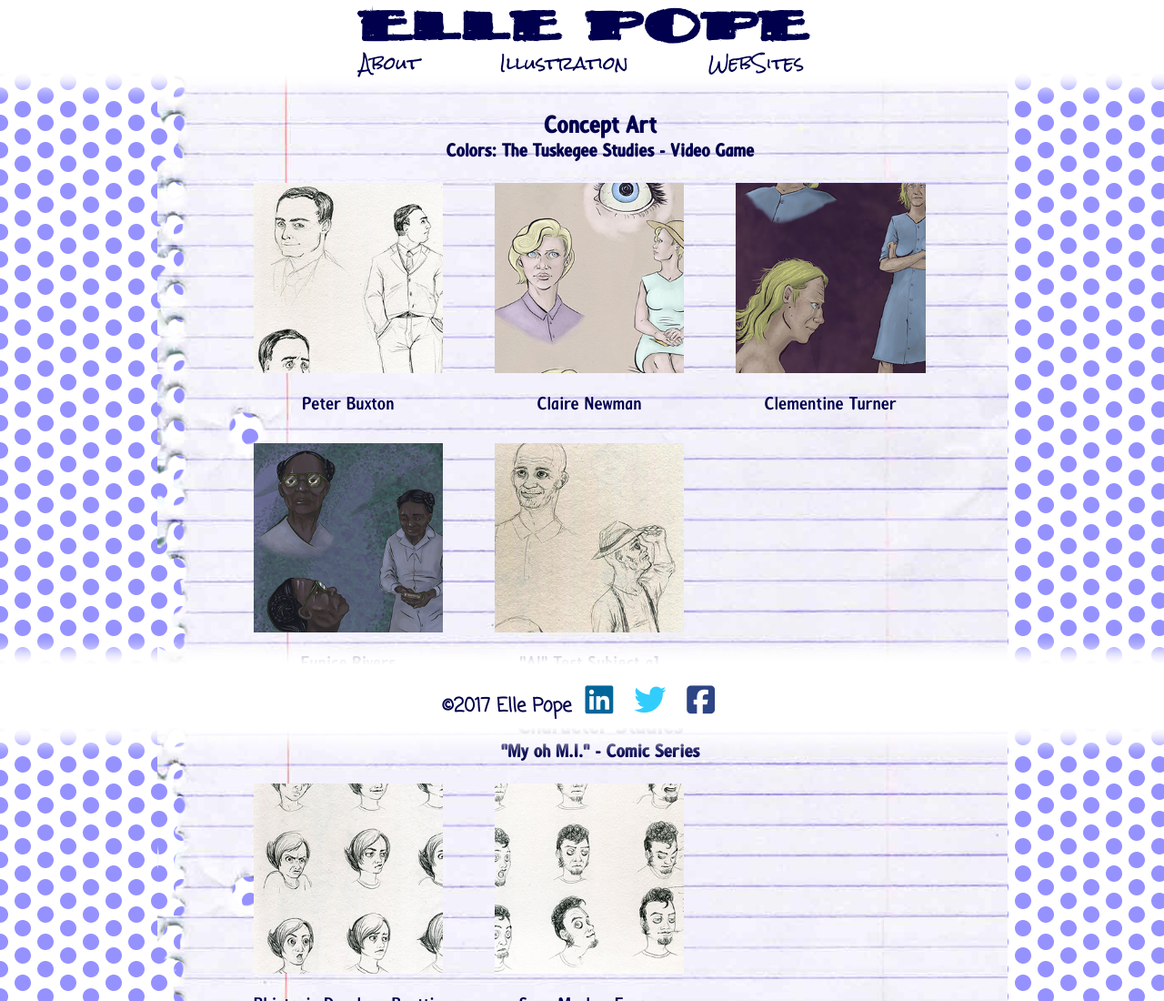
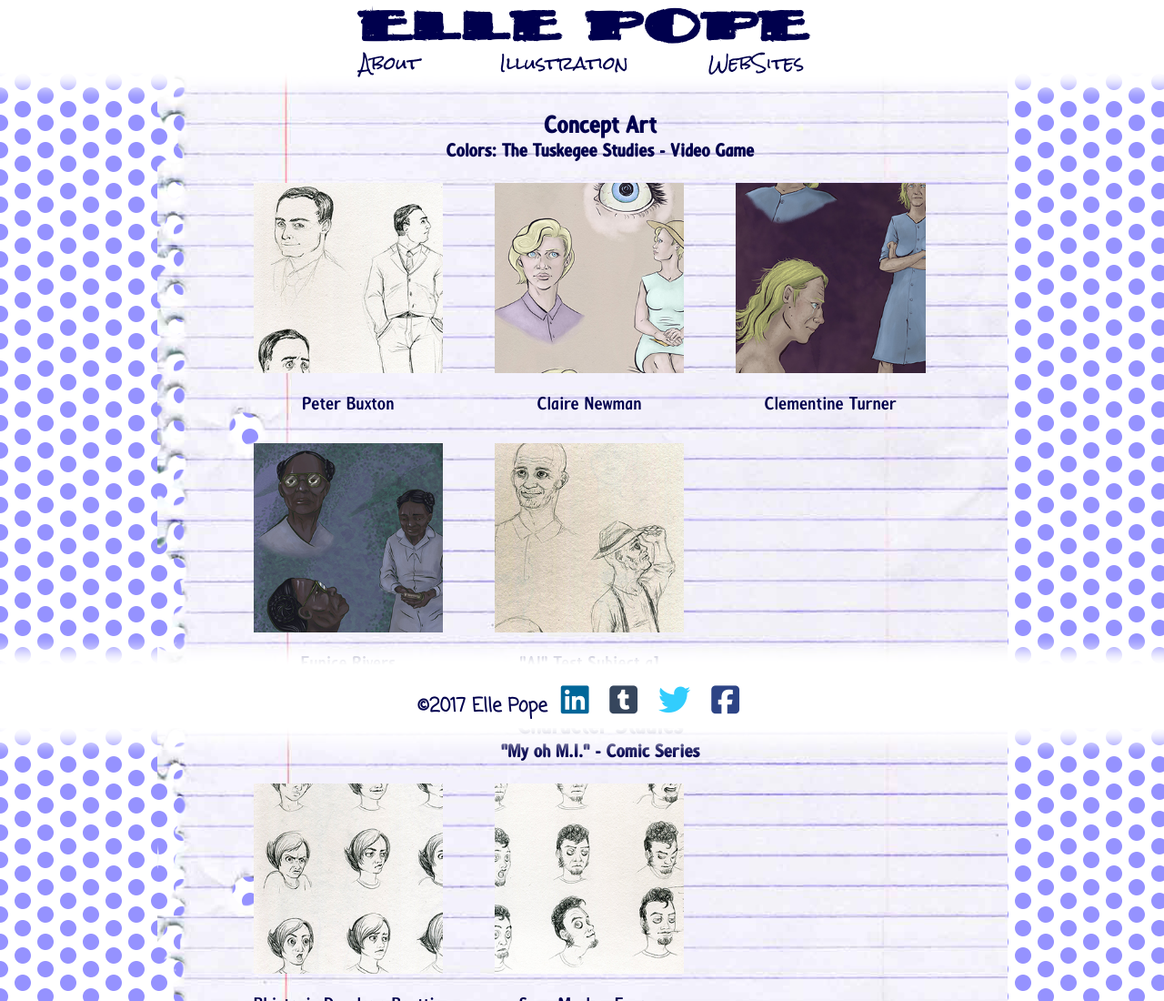
Before and after one commit to MissElle/website, a plain HTML site: page illustration.html in a window 1280 px wide. Shown: the top 1100 px of the page at 91% size. Drawn offline with Linux system fonts and the light colour scheme; a web font is replaced by a local one.

Commit message:
updated links and tumblr

```diff
--- a/css/style.css
+++ b/css/style.css
@@ -73,3 +73,7 @@ article {
 .fa-facebook-square {
   color: #2d4485;
 }
+
+.fa-tumblr-square {
+  color: #36465d;
+}
--- a/illustration.html
+++ b/illustration.html
@@ -151,7 +151,8 @@
     <footer>
       <p>©2017 Elle Pope
         <a href="https://www.linkedin.com/in/elle-pope-555b95132?trk=nav_responsive_tab_profile_pic" target="_blank"><i class="fa fa-linkedin-square" aria-hidden="true" ></i></a>
-        <a href="https://twitter.com/mellenberries" target="_blank"><i class="fa fa-twitter" aria-hidden="true"></i></a>
+        <a href="https://boobitters.tumblr.com/" target="_blank"><i class="fa fa-tumblr-square" aria-hidden="true"></i></a>
+        <a href="https://twitter.com/boobitters" target="_blank"><i class="fa fa-twitter" aria-hidden="true"></i></a>
         <a href="https://www.facebook.com/Elli.G.Pope" target="_blank"><i class="fa fa-facebook-square" aria-hidden="true" ></i></a></p>
     </footer>
 
```
Also changed, not shown: index.html (+2 -1 lines), web-design.html (+2 -1 lines).
